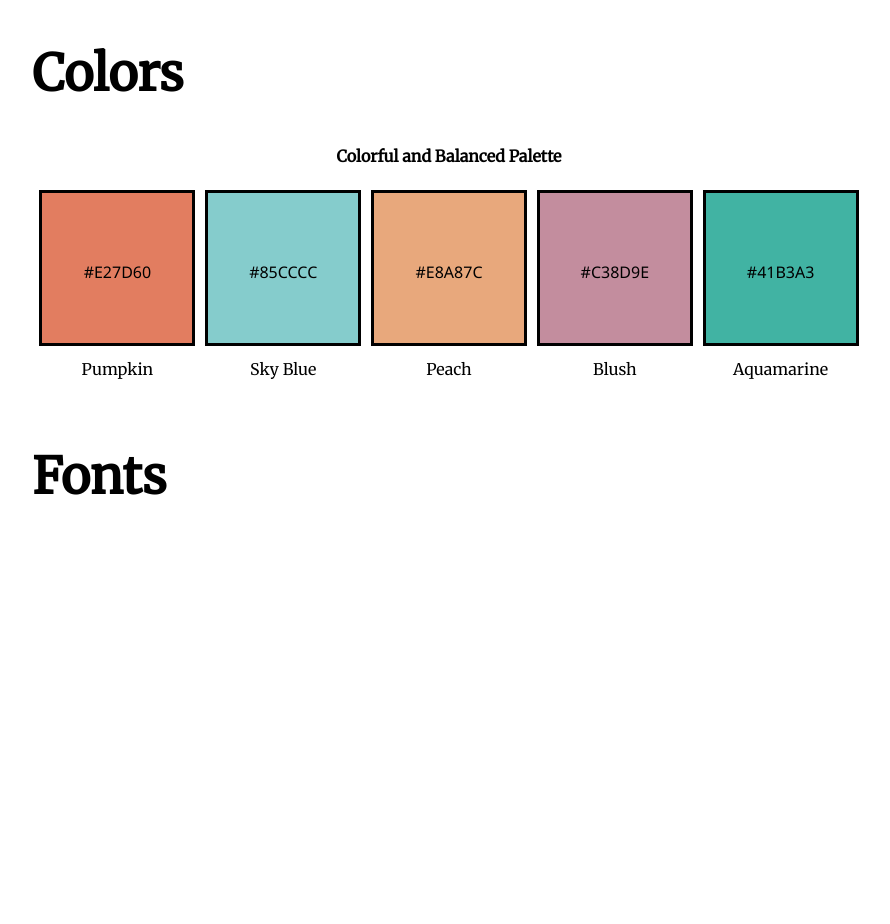
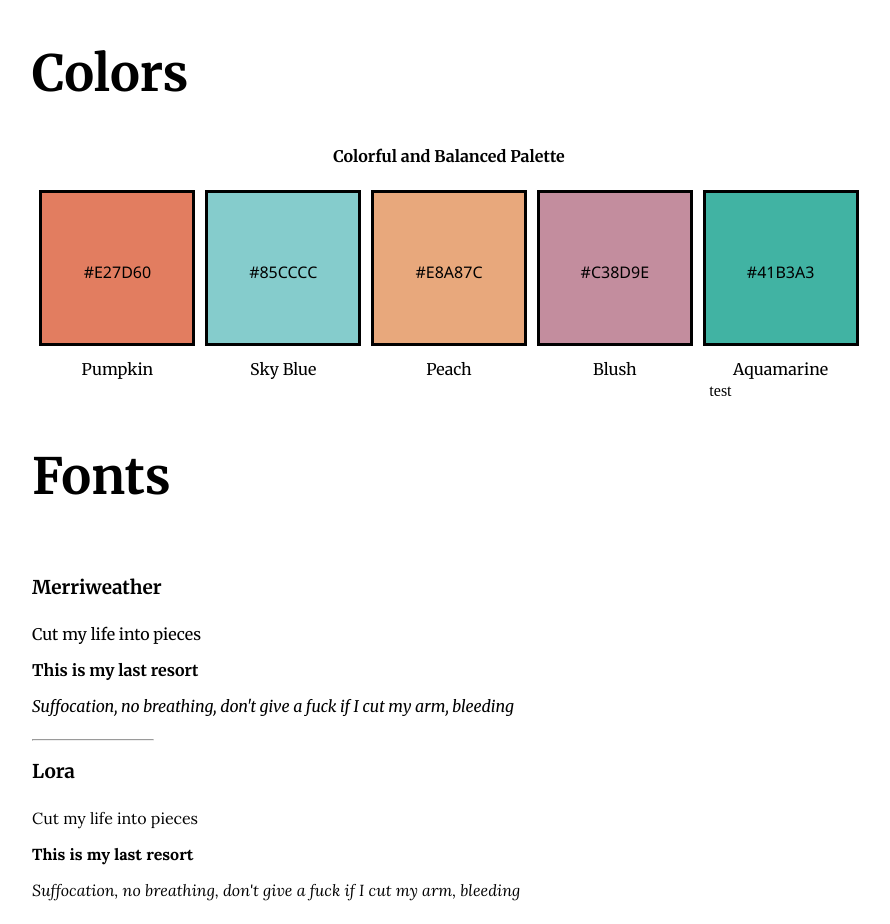
Before and after one commit to erin-mcgee/Codecademy, a plain HTML site: page Design_System/index.html in a window 1280 px wide. Shown: the top 924 px of the page, without its empty margins (191-1081 px from the left). Before the commit the page ends 800 px from the top, so only its background shows below. Drawn offline with Linux system fonts and the light colour scheme.

Commit message:
Added_fonts

```diff
--- a/Design_System/Resources/css/style.css
+++ b/Design_System/Resources/css/style.css
@@ -5,44 +5,65 @@
     border-width: 3px;
     display: inline-block;
     margin: 3px;
+}
 
+hr {
+    margin-left: auto;
+    margin-right: 75%;
+    position: relative;
+    top: 7px;
 }
 
 .box p {
     font-family: segoe ui;
 }
 
-#colors,
-#fonts {
+#colors {
     font-family: Merriweather, Georgia, serif;
     text-align: center;
+    }
 
+#colors h4 {
+    font-weight: bold;
 }
+
 .caption {
     display: inline-block;
     position: relative;
     top: 150px;
     text-align: center;
     font-family: Merriweather, Georgia, serif !important;
-
 }
 
-#colors h2,
-#fonts h2 {
+#fonts h4 {
+    font-family: Merriweather;
+    font-size: 19px;
+}
+
+#fonts {
+    position: relative;
+    left: 215px;
+    display: inline-block;
+}
+
+/* TODO: convert to table to get fonts in blocks next to each other */
+#test {
+    display: inline-block;
+    position: relative;
+    bottom: 500px;
+    left: 400px;
+}
+
+h2 {
     font-size: 50px;
     text-align: left;
     position: relative;
     left: 215px;
-
-}
-
-#colors h4 {
-    font-weight: bold;
+    font-family: Merriweather, Georgia, serif;
 }
 
 .red {
     background-color: #E27D60;
-
 }
 
 .lightblue {
@@ -60,3 +81,32 @@
 .green {
     background-color: #41B3A3;
 }
+
+
+.Merriweather {
+    font-family: Merriweather;
+}
+
+.Merriweather_bold {
+    font-family: Merriweather;
+    font-weight: bold;
+}
+
+.Merriweather_italic {
+    font-family: Merriweather;
+    font-style: italic;
+}
+
+.Lora {
+    font-family: Lora;
+}
+
+.Lora_bold {
+    font-family: Lora;
+    font-weight: bold;
+}
+
+.Lora_italic {
+    font-family: Lora;
+    font-style: italic;
+}
--- a/Design_System/index.html
+++ b/Design_System/index.html
@@ -5,13 +5,15 @@
     <head>
         <title>Design System</title>
         <link href="./resources/css/style.css" type="text/css" rel="stylesheet">
-        <link href="https://fonts.googleapis.com/css?family=Merriweather&display=swap" rel="stylesheet">
+        <link href="https://fonts.googleapis.com/css?family=Merriweather:400,400i,700&display=swap" rel="stylesheet">
+        <link href="https://fonts.googleapis.com/css?family=Lora:400,400i,700&display=swap" rel="stylesheet">
     </head>
 
 
     <body>
+
+            <h2>Colors</h2>
         <div id="colors">
-            <h2>Colors</h2>
             <h4>Colorful and Balanced Palette</h4>
             <!-- Color-Filled Boxes -->
             <div class="box red">
@@ -44,12 +46,19 @@
         <br>
         <br>
 
-        <div id ="fonts">
-            <h2>Fonts</h2>
-
-
-
+        <h2>Fonts</h2>
+        <div id= "fonts">
+            <h4>Merriweather</h4>
+            <p class="Merriweather">Cut my life into pieces</p>
+            <p class="Merriweather_bold">This is my last resort</p>
+            <p class="Merriweather_italic">Suffocation, no breathing, don't give a fuck if I cut my arm, bleeding</p>
+        <hr>
+            <h4>Lora</h4>
+            <p class="Lora">Cut my life into pieces</p>
+            <p class="Lora_bold">This is my last resort</p>
+            <p class="Lora_italic">Suffocation, no breathing, don't give a fuck if I cut my arm, bleeding</p>
         </div>
+        <div id="test">test</div> <!-- TODO: Make into table so fonts are next to each other-->
 
 
     </body>
```
